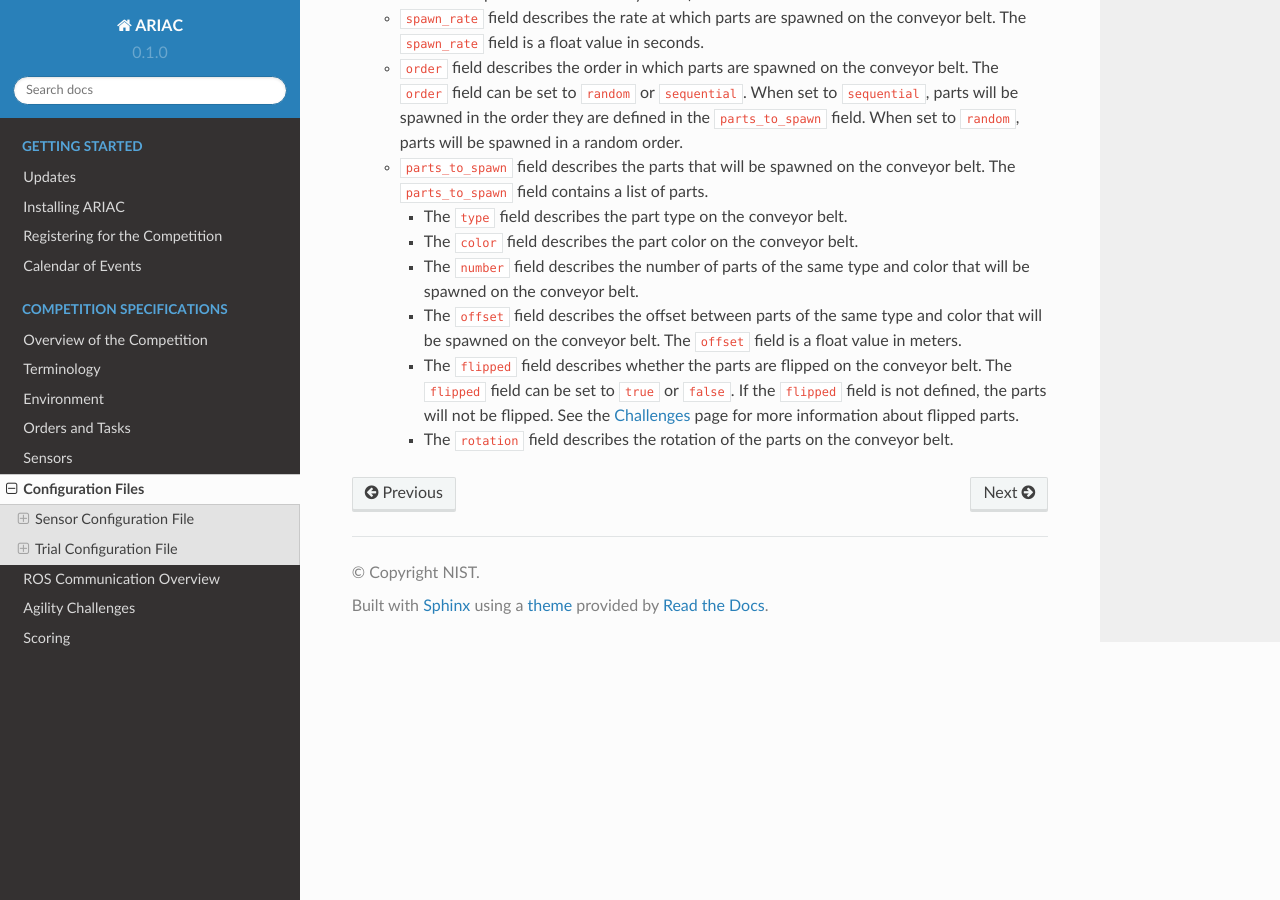
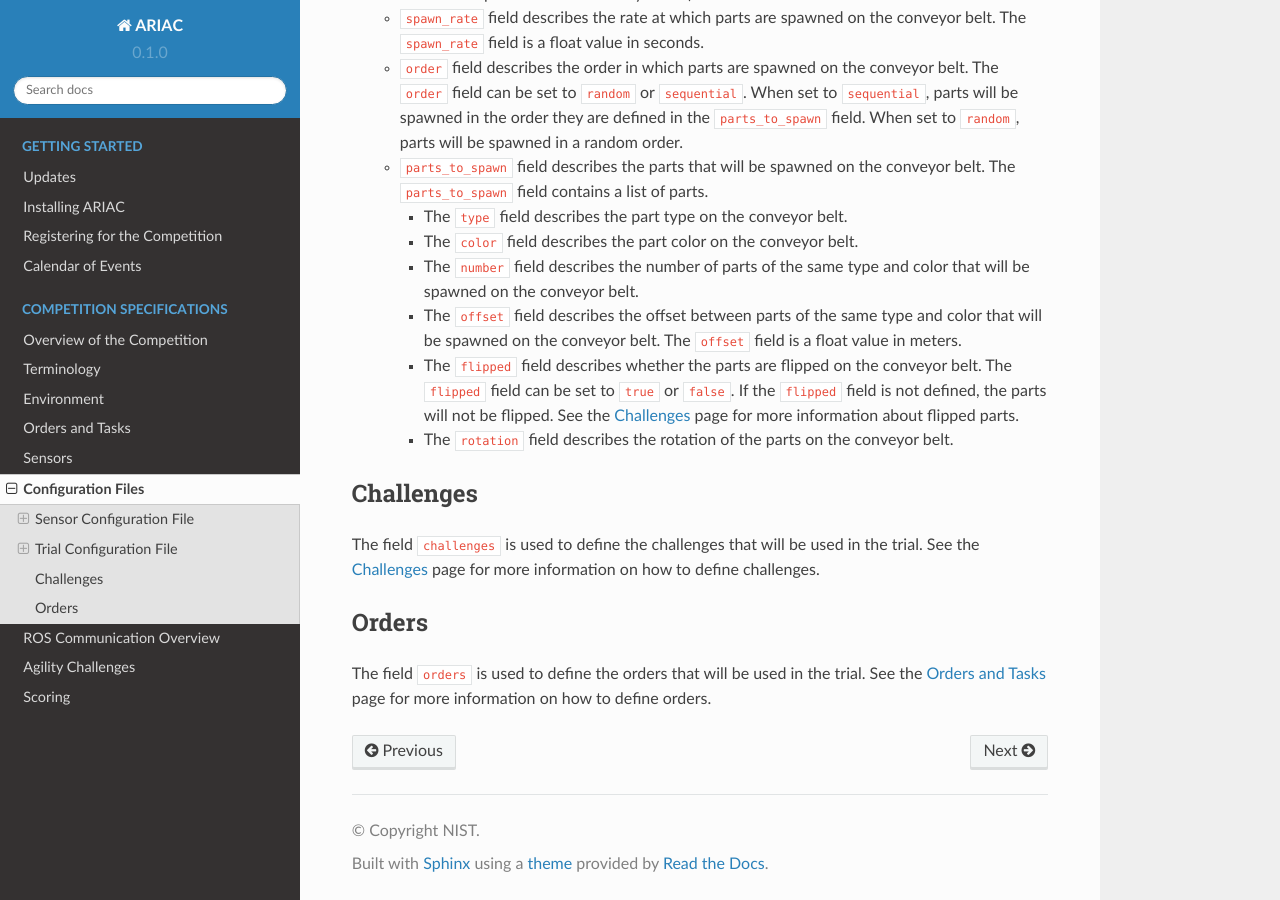
Before and after one commit to usnistgov/ARIAC, a Sphinx documentation site: the page built from docs/competition/trials.md, in a window 1280 px wide and 900 px high, scrolled down 6651 px. Built offline with Sphinx 7.4.7 and the Read the Docs theme 2.0.0, drawn with Linux system fonts in a browser that asks for light colours.

Commit message:
added contents to trials.md

```diff
--- a/docs/competition/trials.md
+++ b/docs/competition/trials.md
@@ -234,3 +234,11 @@ Some trials require parts to be spawned on the conveyor belt. It can happen that
     * The `offset` field describes the offset between parts of the same type and color that will be spawned on the conveyor belt. The `offset` field is a float value in meters.
     * The `flipped` field describes whether the parts are flipped on the conveyor belt. The `flipped` field can be set to `true` or `false`. If the `flipped` field is not defined, the parts will not be flipped. See the [Challenges](challenges.md) page for more information about flipped parts.
     * The `rotation` field describes the rotation of the parts on the conveyor belt.
+
+## Challenges
+
+The field `challenges` is used to define the challenges that will be used in the trial. See the [Challenges](challenges.md) page for more information on how to define challenges.
+
+## Orders
+
+The field `orders` is used to define the orders that will be used in the trial. See the [Orders and Tasks](orders.md) page for more information on how to define orders.
```
